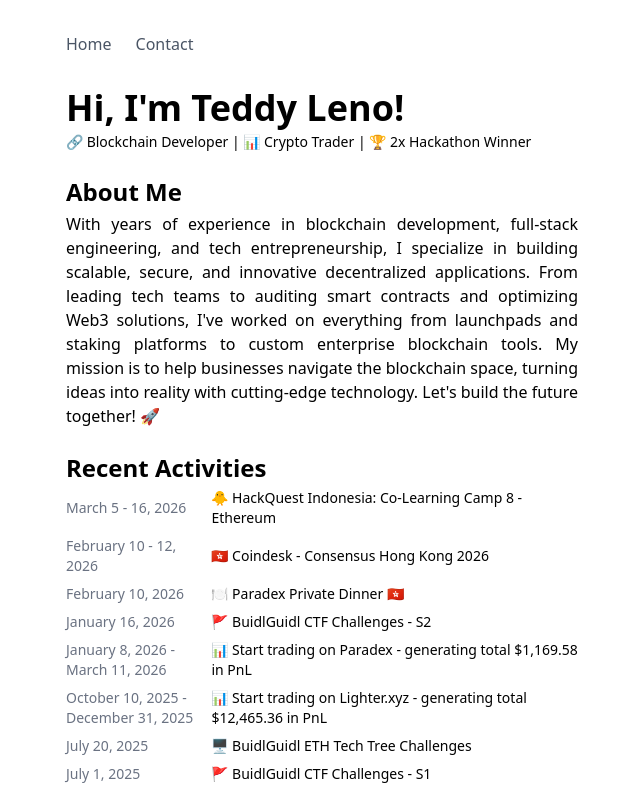
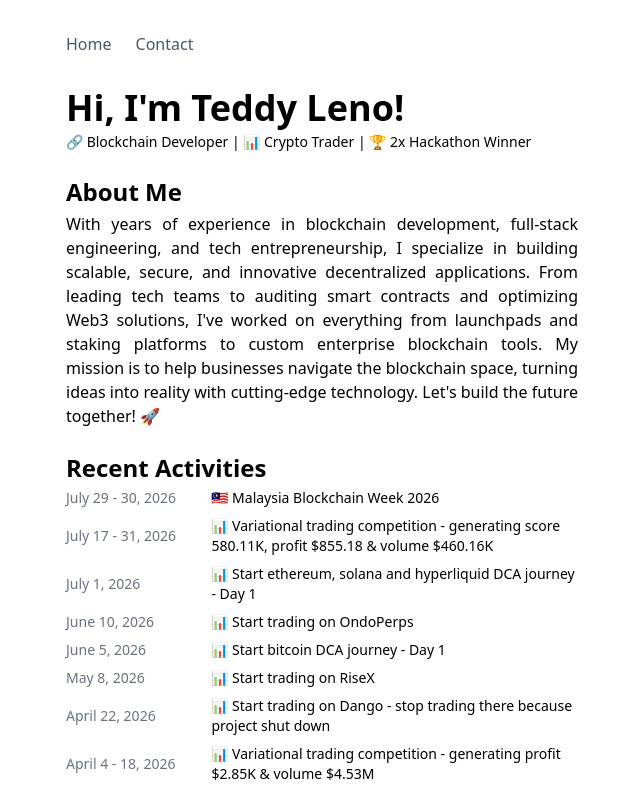
Before and after one commit to lenoteddy/lenoteddy, a React (Vite) app: page / in a window 1280 px wide. Shown: the top 793 px of the page, without its empty margins (318-958 px from the left). Built offline with nearby package versions, Linux system fonts and the light colour scheme.

Commit message:
feat: add recent activities to showcase latest achievements in blockchain and trading

```diff
--- a/src/App.tsx
+++ b/src/App.tsx
@@ -37,6 +37,60 @@
 				<div className="mt-6">
 					<h2 className="mb-1 text-2xl font-semibold">Recent Activities</h2>
 					<ul className="text-sm">
+						<li className="mb-2">
+							<a href="https://x.com/lenoteddy/status/2082867318565335443" className="flex items-center" target="_blank" rel="noreferrer noopener">
+								<div className="w-48 text-gray-500">July 29 - 30, 2026</div>
+								<div className="ml-2 w-full">🇲🇾 Malaysia Blockchain Week 2026</div>
+							</a>
+						</li>
+						<li className="mb-2">
+							<a href="https://x.com/lenoteddy/status/2045366174503096692" className="flex items-center" target="_blank" rel="noreferrer noopener">
+								<div className="w-48 text-gray-500">July 17 - 31, 2026</div>
+								<div className="ml-2 w-full">📊 Variational trading competition - generating score 580.11K, profit $855.18 & volume $460.16K</div>
+							</a>
+						</li>
+						<li className="mb-2">
+							<a href="https://x.com/lenoteddy/status/2072214995262451852" className="flex items-center" target="_blank" rel="noreferrer noopener">
+								<div className="w-48 text-gray-500">July 1, 2026</div>
+								<div className="ml-2 w-full">📊 Start ethereum, solana and hyperliquid DCA journey - Day 1</div>
+							</a>
+						</li>
+						<li className="mb-2">
+							<a href="https://x.com/lenoteddy/status/2064690819882447034" className="flex items-center" target="_blank" rel="noreferrer noopener">
+								<div className="w-48 text-gray-500">June 10, 2026</div>
+								<div className="ml-2 w-full">📊 Start trading on OndoPerps</div>
+							</a>
+						</li>
+						<li className="mb-2">
+							<a href="https://x.com/lenoteddy/status/2062847889546842283" className="flex items-center" target="_blank" rel="noreferrer noopener">
+								<div className="w-48 text-gray-500">June 5, 2026</div>
+								<div className="ml-2 w-full">📊 Start bitcoin DCA journey - Day 1</div>
+							</a>
+						</li>
+						<li className="mb-2">
+							<a href="https://x.com/lenoteddy/status/2052666074408325210" className="flex items-center" target="_blank" rel="noreferrer noopener">
+								<div className="w-48 text-gray-500">May 8, 2026</div>
+								<div className="ml-2 w-full">📊 Start trading on RiseX</div>
+							</a>
+						</li>
+						<li className="mb-2">
+							<a href="https://x.com/lenoteddy/status/2047214557366800689" className="flex items-center" target="_blank" rel="noreferrer noopener">
+								<div className="w-48 text-gray-500">April 22, 2026</div>
+								<div className="ml-2 w-full">📊 Start trading on Dango - stop trading there because project shut down</div>
+							</a>
+						</li>
+						<li className="mb-2">
+							<a href="https://x.com/lenoteddy/status/2045366174503096692" className="flex items-center" target="_blank" rel="noreferrer noopener">
+								<div className="w-48 text-gray-500">April 4 - 18, 2026</div>
+								<div className="ml-2 w-full">📊 Variational trading competition - generating profit $2.85K & volume $4.53M</div>
+							</a>
+						</li>
+						<li className="mb-2">
+							<a href="https://x.com/lenoteddy/status/2031760116308193691" className="flex items-center" target="_blank" rel="noreferrer noopener">
+								<div className="w-48 text-gray-500">March 11, 2026</div>
+								<div className="ml-2 w-full">📊 Start trading on Variational</div>
+							</a>
+						</li>
 						<li className="mb-2">
 							<a href="https://x.com/lenoteddy/status/2033733857212829870" className="flex items-center" target="_blank" rel="noreferrer noopener">
 								<div className="w-48 text-gray-500">March 5 - 16, 2026</div>
```
